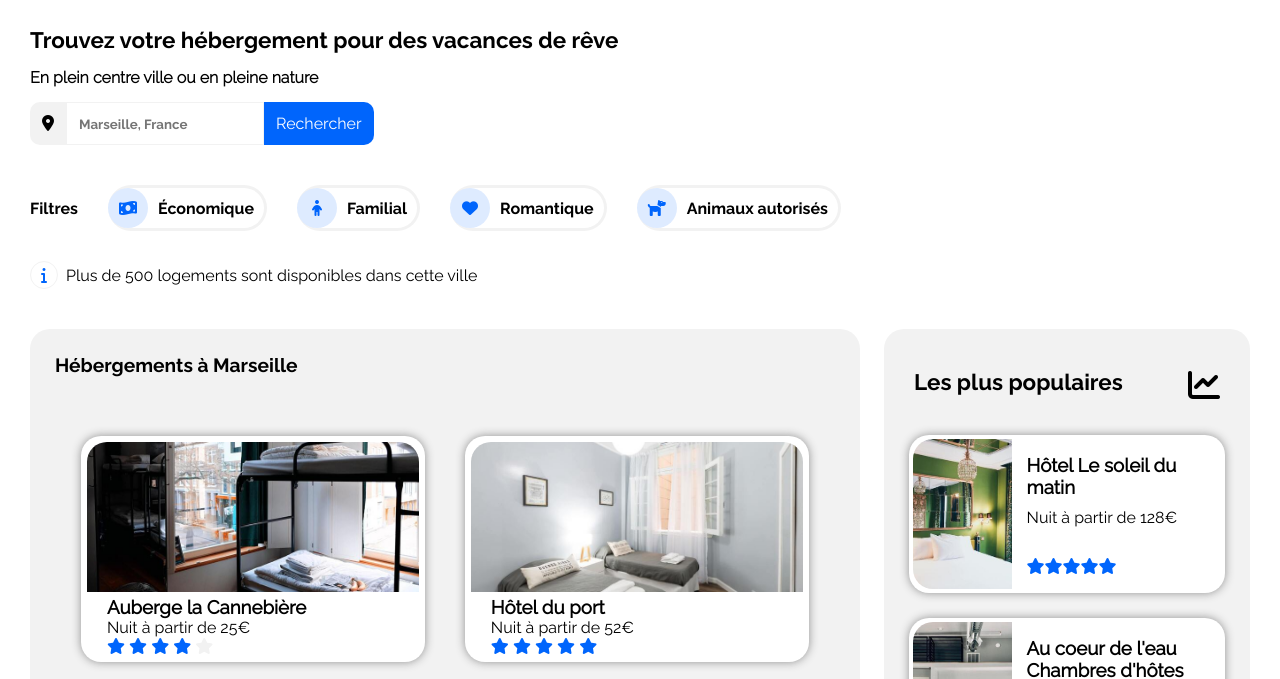
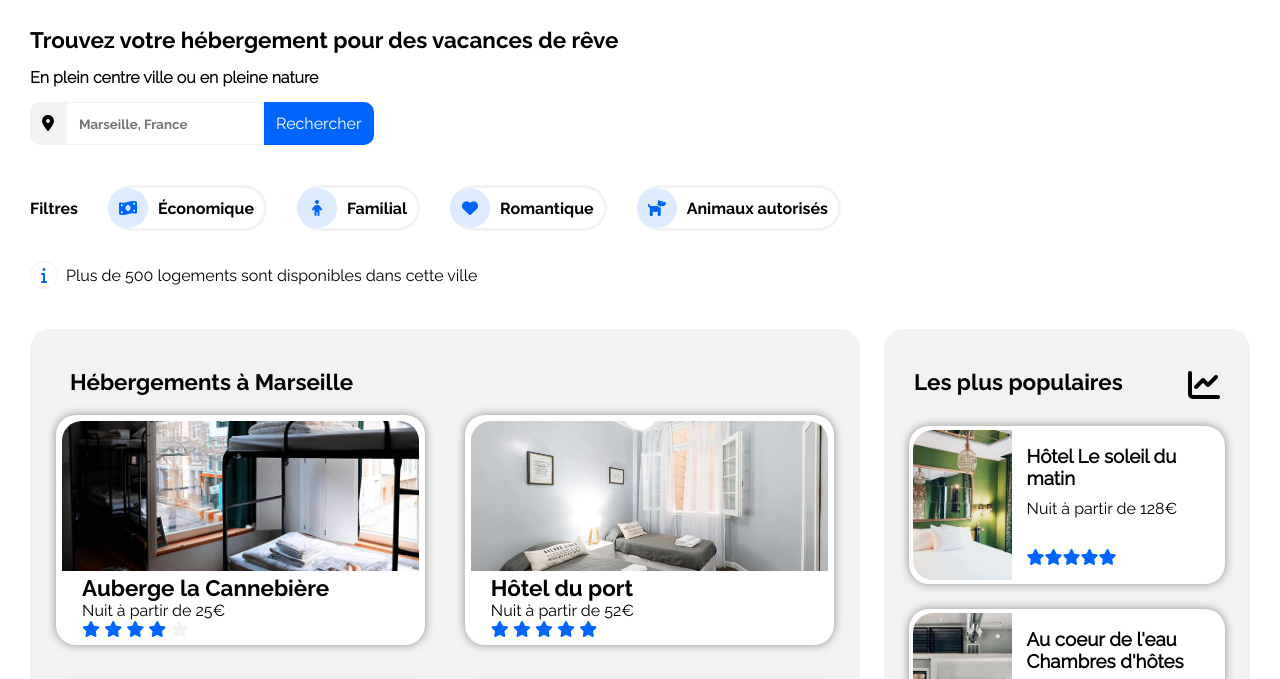
Before and after one commit to PintoLucas/LucasPinto_2_14032021, a plain HTML site: page index.html in a window 1280 px wide. Shown: the part 103-782 px from the top of the page. Drawn offline with Linux system fonts and the light colour scheme.

Commit message:
Ajout ReadMe + modifications
Quelques modifications au niveau des tailles, margin et padding

```diff
--- a/index.html
+++ b/index.html
@@ -16,7 +16,7 @@
     		<a href="sinscrire" class="nav_sinscrire">S'inscrire</a>
     	</header>
     	<main>
-	    	<section class="haut">
+	    	<section class="recherche">
 				<h1>Trouvez votre hébergement pour des vacances de rêve</h1>
 				<h2>En plein centre ville ou en pleine nature</h2>
 				<div class="recherche_ville">
@@ -51,7 +51,7 @@
 				</div>
 		    </section>
 
-	    	<section class="milieu_page">
+	    	<section class="hebergements_populaires">
 	    		<article id="hebergements_ville">
 	    			<h2>Hébergements à Marseille</h2>
 	    			<div class="liste_hebergements">
@@ -129,7 +129,7 @@
 						</a>
 		    		</div>
 
-	    			<h2>Afficher plus</h2>
+	    			<h4>Afficher plus</h4>
 	    		</article>
 	    		<aside class="plus_populaires">
 	    			<div class="titre_populaires">
@@ -183,9 +183,9 @@
 	    		</aside>
 	    	</section>
 
-	    	<section class="section_activites">
+	    	<section id="activites">
 				<h2>Activités à Marseille</h2>
-				<div id="activites">
+				<div id="liste_activites">
 		    		<a href="#" class="activite1">
 		    			<div class="image_activite">
 		    				<img src="images/activites/vieux_port.jpg" alt="Image du Vieux Port de Marseille" />
--- a/style.css
+++ b/style.css
@@ -37,6 +37,19 @@ a
 {
     color: inherit;
     text-decoration: none;
+}
+
+h1
+{
+	font-size: 1.4em;
+	font-family: 'RalewayBold';
+	margin-bottom: 15px;
+}
+
+h2
+{
+	font-size: 1.4em;
+	font-family: 'RalewayBold';
 }
 
 header
@@ -91,6 +104,14 @@ header a:hover
 
 }
 
+.recherche h2
+{
+	font-size: 1em;
+	font-style: normal;
+	font-family: 'RalewayLight';
+	margin-bottom: 15px;
+}
+
 .recherche_ville
 {
 	display: flex;
@@ -127,21 +148,6 @@ header a:hover
 	border-radius: 0 10px 10px 0;
 	padding: 14px;
 	display: none;
-}
-
-h1
-{
-	font-size: 1.4em;
-	font-family: 'RalewayBold';
-	margin-bottom: 15px;
-}
-
-h2
-{
-	font-size: 1em;
-	font-style: normal;
-	font-family: 'RalewayLight';
-	margin-bottom: 15px;
 }
 
 .filtres
@@ -220,7 +226,7 @@ h2
 	padding-left: 8px;
 }
 
-.milieu_page
+.hebergements_populaires
 {
 	display: flex;
 	justify-content: space-between;
@@ -237,16 +243,20 @@ h2
 
 #hebergements_ville h2
 {
-	padding: 40px 0 0 30px;
+	padding: 40px 0 0 40px;
+}
+
+#hebergements_ville h3
+{
 	font-size: 1.4em;
 	font-family: 'RalewayBold';
 }
 
-#hebergements_ville h2
+#hebergements_ville h4
 {
-	padding: 3%;
+	padding: 20px 0 40px 40px;
+	font-size: 1.4em;
 	font-family: 'RalewayBold';
-	font-size: 1.2em;
 }
 
 .liste_hebergements
@@ -312,12 +322,6 @@ h2
 	padding: 40px 30px 0 30px;
 }
 
-.titre_populaires h2
-{
-	font-size: 1.4em;
-	font-family: 'RalewayBold';
-}
-
 .populaire
 {
     background-color: white;
@@ -362,7 +366,12 @@ h2
 	align-items: flex-end;
 }
 
-#activites
+#activites h2
+{
+	margin-bottom: 20px;
+}
+
+#liste_activites
 {
 	display: grid;
 	grid-template-columns: repeat(4, 1fr);
@@ -371,7 +380,7 @@ h2
 	margin-bottom: 40px;
 }
 
-#activites a
+#liste_activites a
 {
 	border-radius: 20px;
 	box-shadow: 0 0 10px #909090;
@@ -380,13 +389,13 @@ h2
 	transition: 0.3s;
 }
 
-#activites a:hover
+#liste_activites a:hover
 {
 	transform: scale(1.02);
 	transition: 0.3s;
 }
 
-#activites h3
+#liste_activites h3
 {
 	padding: 20px;
 }
@@ -492,13 +501,13 @@ footer
 
 	.hebergement
 	{
-		width: 40%;
+		width: 43%;
 	}
 }
 
 @media (max-width: 1200px)
 {
-	.milieu_page
+	.hebergements_populaires
 	{
 		flex-direction: column;
 	}
@@ -517,7 +526,7 @@ footer
 		margin-bottom: 40px;
 	}
 
-	#activites
+	#liste_activites
 	{
 		grid-template-rows: repeat(2, 200px);
 		grid-template-columns: repeat(3, 1fr);
@@ -586,24 +595,9 @@ footer
 		border-top: 2px solid white;
 	}
 
-	.haut
+	.recherche
 	{
 		margin: 20px;
-	}
-
-	.plus_populaires
-	{
-		border-radius: 0;
-	}
-
-	#hebergements_ville
-	{
-		background-color: white;
-	}
-
-	#hebergements_ville h2
-	{
-		margin-left: 15px;
 	}
 
 	.logo
@@ -667,9 +661,30 @@ footer
 		transform: scale(1.05);
 	}
 
+	.plus_populaires
+	{
+		border-radius: 0;
+	}
+
+	#hebergements_ville
+	{
+		background-color: white;
+	}
+
+	#hebergements_ville h2
+	{
+		margin-left: 15px;
+		padding: 0;
+	}
+
 	.hebergement
 	{
 		width: 100%;
+	}
+
+	#hebergements_ville h3
+	{
+		font-size: 1em;
 	}
 
 	.hebergement:hover
@@ -677,19 +692,12 @@ footer
 		transform: scale(1.03);
 	}
 
-	.section_activites
+	#activites
 	{
 		margin: 20px;
 	}
 
-	.section_activites h2
-	{
-		font-size: 1.4em;
-		font-family: 'RalewayBold';
-
-	}
-
-	#activites
+	#liste_activites
 	{
 		grid-template-rows: repeat(6, 200px);
 		grid-template-columns: 1fr;
```
Also changed, not shown: 1 other file.
